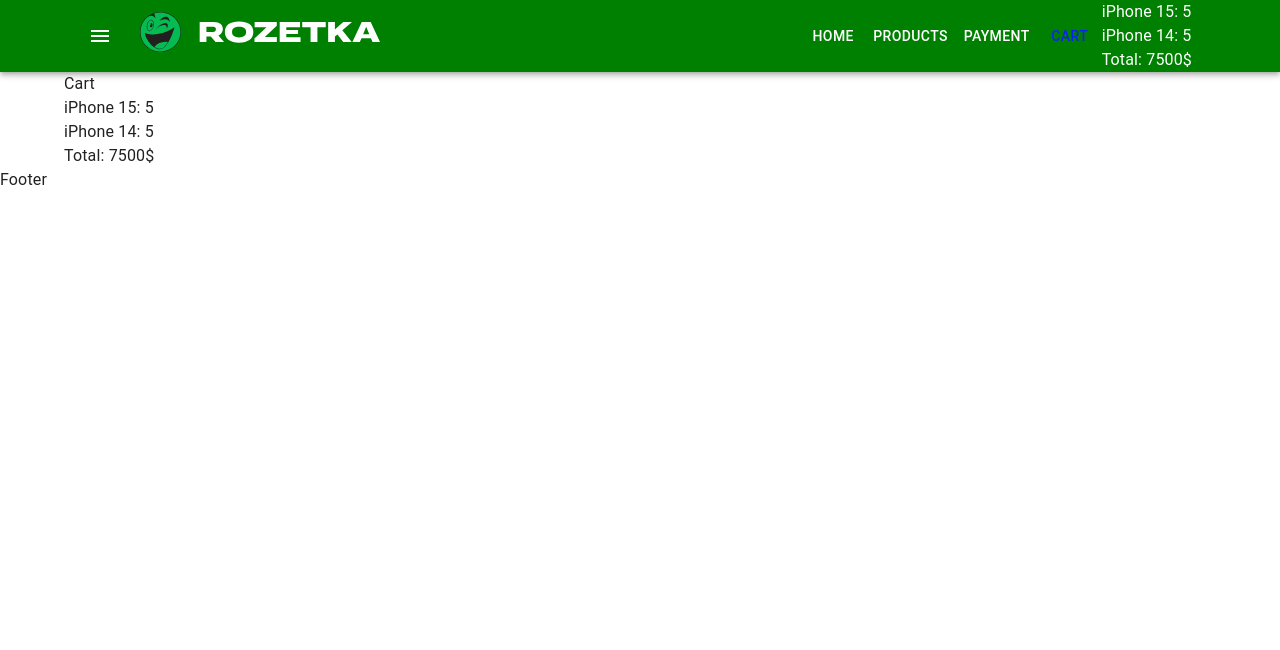
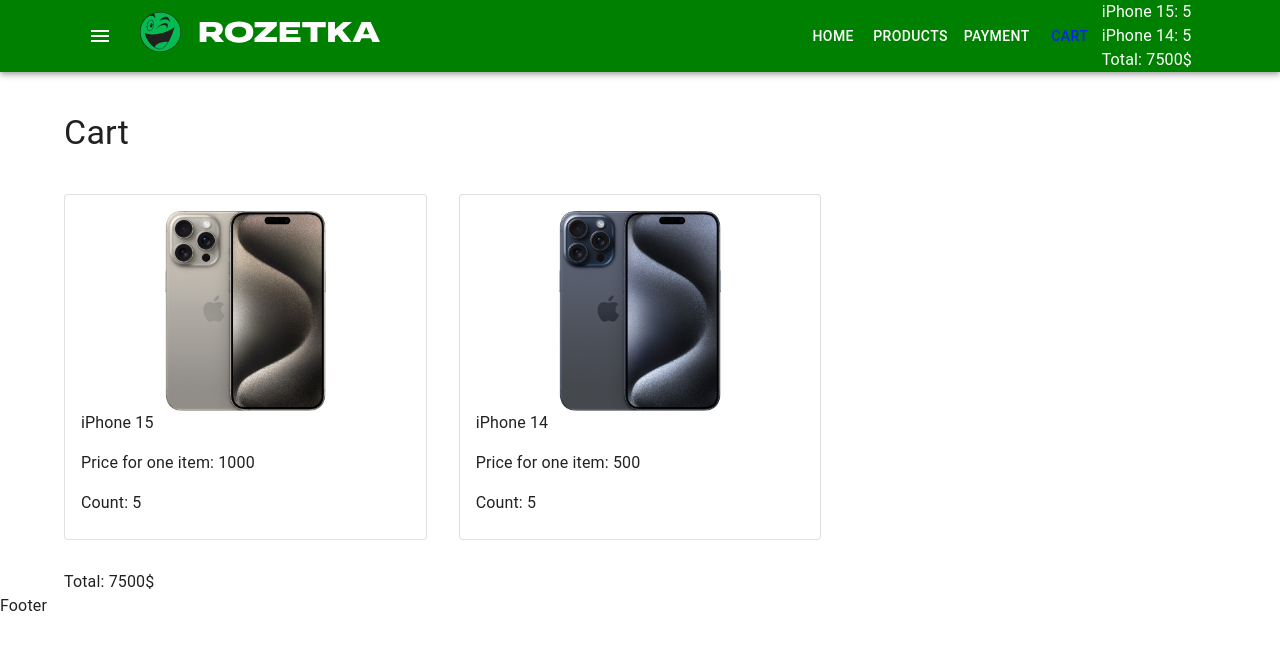
Before and after one commit to kznkv-skillup/react-shop-project-16-03, a React (Create React App) app: page /cart in a window 1280 px wide. Shown: the top 650 px of the page. Built offline with nearby package versions, Linux system fonts and the light colour scheme.

Commit message:
+added CartProductListItem and CartProductListItemExtended

```diff
--- a/src/components/CartProductList/CartProductList.tsx
+++ b/src/components/CartProductList/CartProductList.tsx
@@ -1,4 +1,5 @@
 import { getProductsObject, Product, productsArray } from 'utils/productsArray'
+import CartProductListItem from './CartProductListItem'
 
 type Props = {
     productsInCart: {
@@ -7,21 +8,24 @@
     productsObject?: {
         [id: number]: Product
     }
+    CartItem?: any
 }
 
 const CartProductList = ({
     productsInCart,
     productsObject = getProductsObject(productsArray),
+    CartItem = CartProductListItem,
 }: Props) => {
     return (
-        <div>
+        <>
             {Object.keys(productsInCart).map((productId) => (
-                <div key={productId}>
-                    {productsObject[+productId].title}:{' '}
-                    {productsInCart[+productId]}
-                </div>
+                <CartItem
+                    key={productId}
+                    product={productsObject[+productId]}
+                    productsCount={productsInCart[+productId]}
+                />
             ))}
-        </div>
+        </>
     )
 }
 
--- /dev/null
+++ b/src/components/CartProductList/CartProductListItem.tsx
@@ -0,0 +1,16 @@
+import { Product } from 'utils/productsArray'
+
+type Props = {
+    product: Product
+    productsCount: number
+}
+
+const CartProductListItem = ({ product, productsCount }: Props) => {
+    return (
+        <div>
+            {product.title}: {productsCount}
+        </div>
+    )
+}
+
+export default CartProductListItem
--- /dev/null
+++ b/src/components/CartProductList/CartProductListItemExtended.tsx
@@ -0,0 +1,26 @@
+import { Card, CardContent, Grid } from '@mui/material'
+import { Product } from 'utils/productsArray'
+
+type Props = {
+    product: Product
+    productsCount: number
+}
+
+const CartProductListItemExtended = ({ product, productsCount }: Props) => {
+    return (
+        <Grid item xs={12} sm={6} md={4}>
+            <Card variant="outlined">
+                <CardContent>
+                    <div className="product-image">
+                        <img src={product.image} alt="" />
+                    </div>
+                    <div>{product.title}</div>
+                    <p>Price for one item: {product.price}</p>
+                    <div>Count: {productsCount}</div>
+                </CardContent>
+            </Card>
+        </Grid>
+    )
+}
+
+export default CartProductListItemExtended
--- a/src/pages/Cart/CartPage.tsx
+++ b/src/pages/Cart/CartPage.tsx
@@ -1,5 +1,6 @@
-import { Container } from '@mui/material'
+import { Container, Grid, Typography } from '@mui/material'
 import CartProductList from 'components/CartProductList/CartProductList'
+import CartProductListItemExtended from 'components/CartProductList/CartProductListItemExtended'
 import CartTotal from 'components/CartTotal/CartTotal'
 
 type Props = {
@@ -12,8 +13,28 @@
     return (
         <div>
             <Container>
-                <div>Cart</div>
-                <CartProductList productsInCart={productsInCart} />
+                <Typography
+                    variant="h4"
+                    component={'h1'}
+                    sx={{
+                        margin: '40px 0',
+                    }}
+                >
+                    Cart
+                </Typography>
+                <Grid
+                    container
+                    spacing={4}
+                    sx={{
+                        marginBottom: '30px',
+                    }}
+                >
+                    <CartProductList
+                        productsInCart={productsInCart}
+                        CartItem={CartProductListItemExtended}
+                    />
+                </Grid>
+
                 <CartTotal productsInCart={productsInCart} />
             </Container>
         </div>
```
